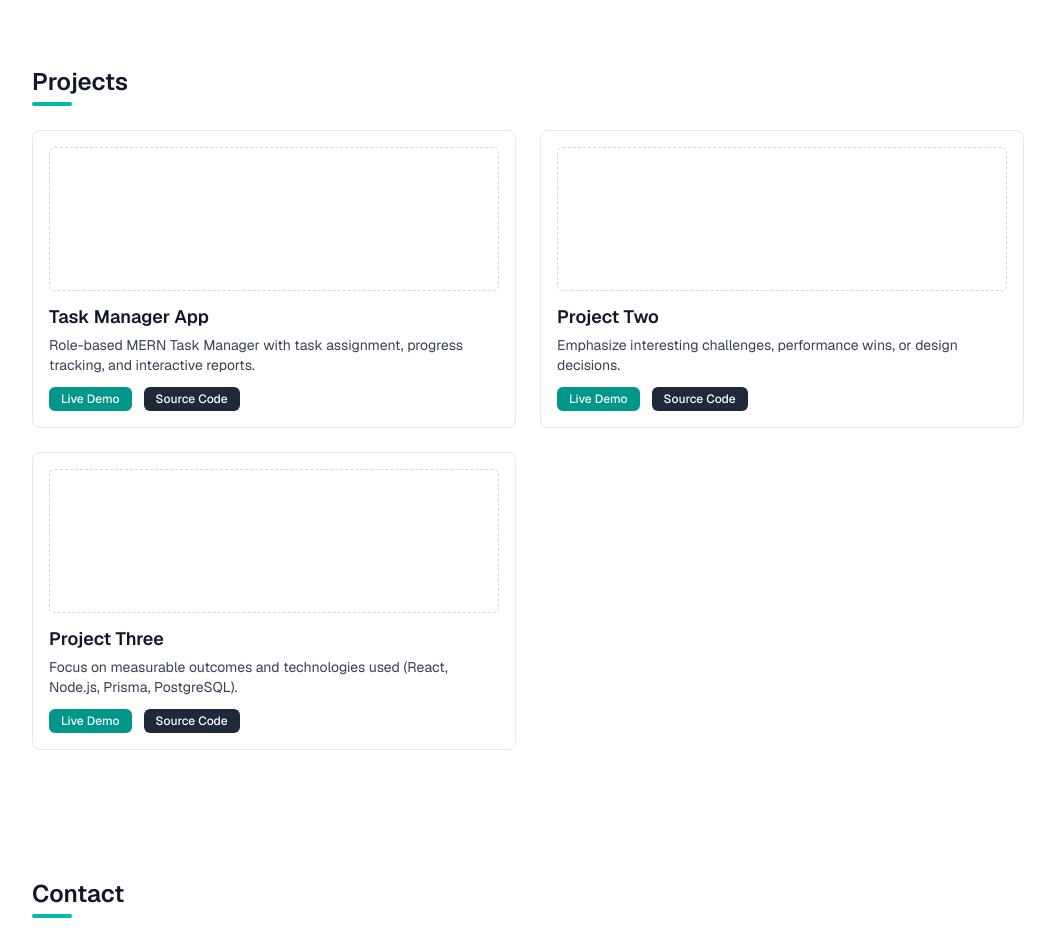
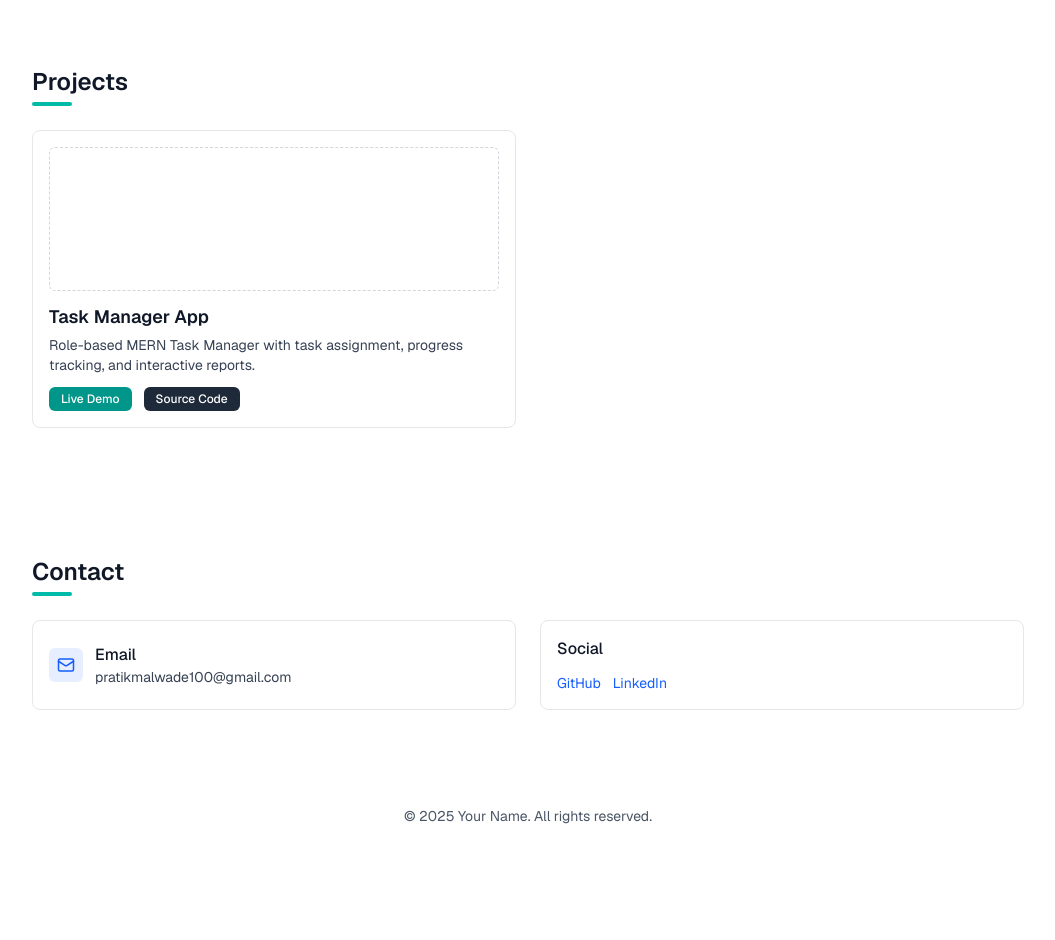
Before and after one commit to Pratik11571/Portfolio, a Next.js app: page / in a window 1280 px wide. Shown: the part 1300-2240 px from the top of the page, without its empty margins (112-1167 px from the left). After the commit the page ends 2158 px from the top, so only its background shows below. Built offline with nearby package versions, Linux system fonts and the light colour scheme.

Commit message:
add project1

```diff
--- a/components/projects.tsx
+++ b/components/projects.tsx
@@ -45,14 +45,6 @@ export function Projects() {
       title: "Task Manager App",
       description: "Role-based MERN Task Manager with task assignment, progress tracking, and interactive reports.",
     },
-    {
-      title: "Project Two",
-      description: "Emphasize interesting challenges, performance wins, or design decisions.",
-    },
-    {
-      title: "Project Three",
-      description: "Focus on measurable outcomes and technologies used (React, Node.js, Prisma, PostgreSQL).",
-    },
   ]
 
   return (
--- a/components/sections/projects.tsx
+++ b/components/sections/projects.tsx
@@ -44,14 +44,6 @@ export function Projects() {
       title: "Task Manager App",
       description: "Role-based MERN Task Manager with task assignment, progress tracking, and interactive reports.",
     },
-    {
-      title: "Project Two",
-      description: "Emphasize interesting challenges, performance wins, or design decisions.",
-    },
-    {
-      title: "Project Three",
-      description: "Focus on measurable outcomes and technologies used (React, Node.js, Prisma, PostgreSQL).",
-    },
   ]
 
   return (
```
